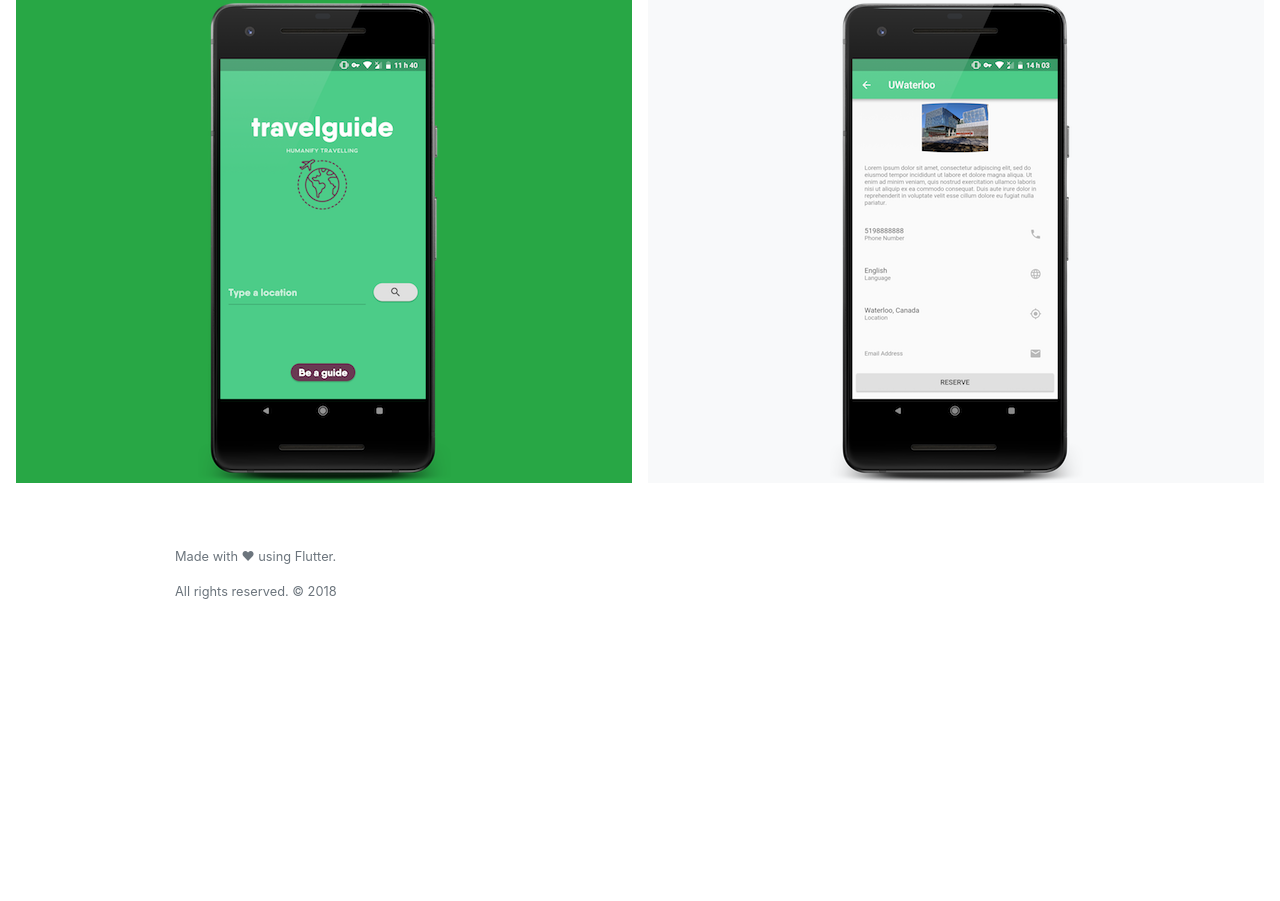
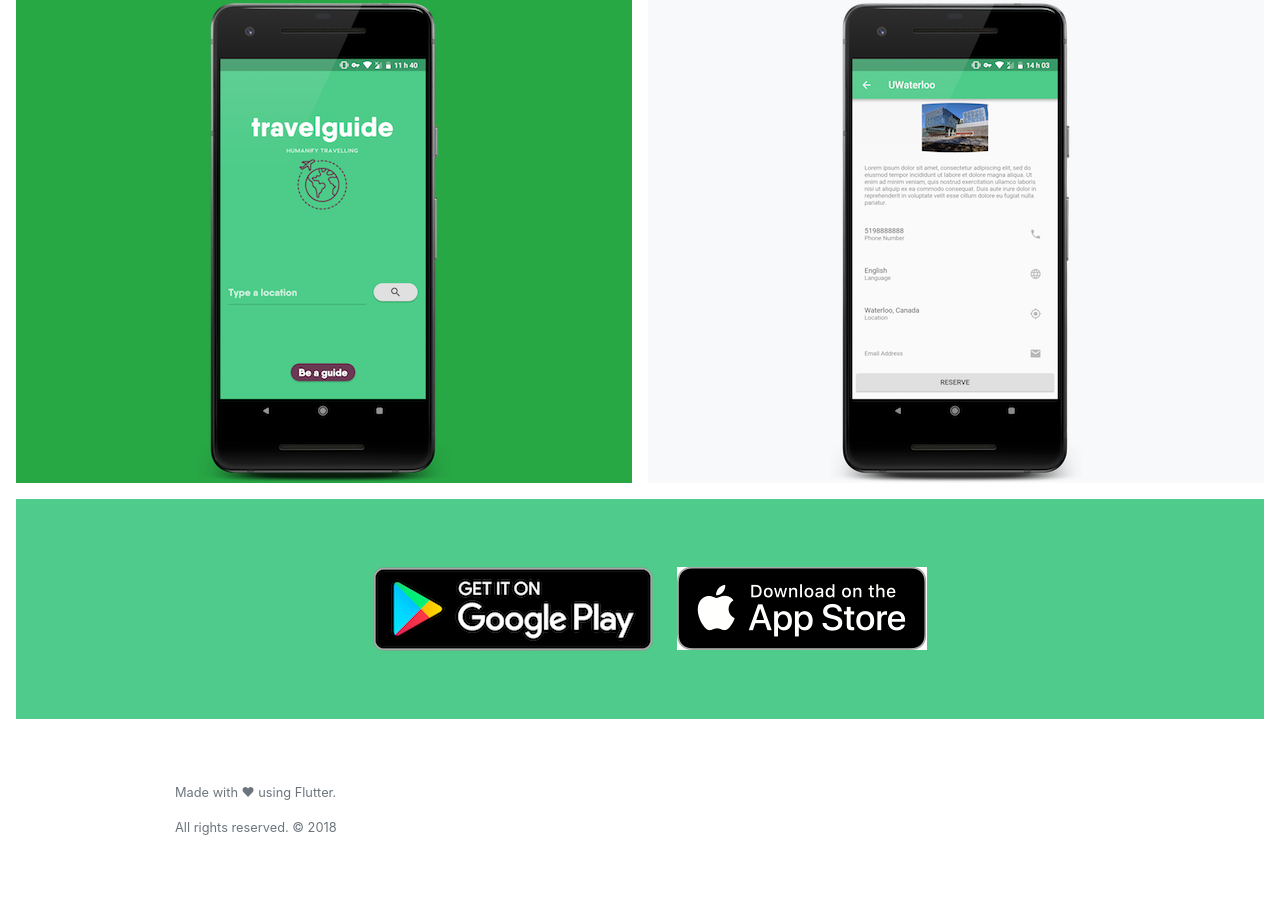
Before and after one commit to GuideFinder/GuideFinder.github.io, a plain HTML site: page index.html in a window 1280 px wide. Shown: the part 834-1735 px from the top of the page. Before the commit the page ends 1499 px from the top, so only its background shows below. Drawn offline with Linux system fonts and the light colour scheme.

Commit message:
Add Google Play and App Store badges

```diff
--- a/index.html
+++ b/index.html
@@ -41,6 +41,11 @@
       </div>
     </div>
 
+    <div class="position-relative overflow-hidden p-3 p-md-5 m-md-3 text-center bg-travelguide">
+      <img src="img/google-play-badge.png" alt="Download on Google Play!">
+      <img src="img/logo-app-store.png" alt="Download on the App Store!">
+    </div>
+
     <footer class="container py-5">
       <div class="row">
         <div class="col-12 col-md">
```
Also changed, not shown: img/google-play-badge.png (added), img/logo-app-store.png (added).
